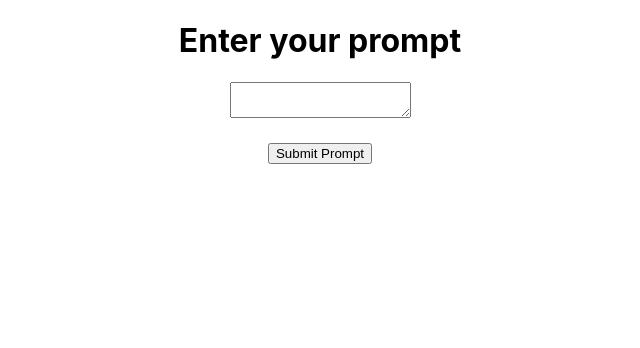
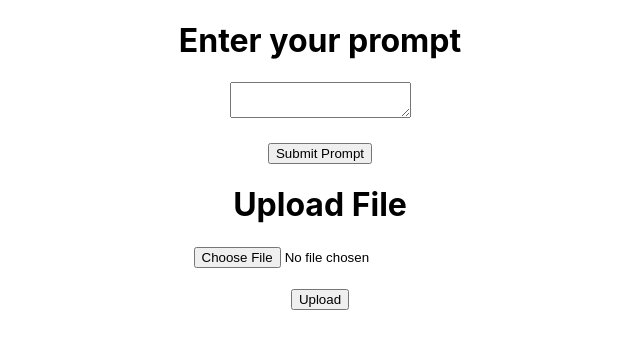
Before and after one commit to alejmedinajr/AI-Detector, a React (Create React App) app in the folder main-react-app/: page / in a window 1280 px wide. Shown: the top 348 px of the page, without its empty margins (320-960 px from the left). Built offline with nearby package versions, Linux system fonts and the light colour scheme.

Commit message:
Creating React File upload component
Finished up frontend of ticket.

```diff
--- a/main-react-app/src/App.js
+++ b/main-react-app/src/App.js
@@ -1,10 +1,12 @@
 import "./App.css"
 import PromptForm from "./PromptForm";
+import FileForm from "./components/FileForm";
 
 function App() {
   return (
     <div className="App">
       <PromptForm />
+      <FileForm />
     </div>
   );
 }
--- /dev/null
+++ b/main-react-app/src/components/FileForm.js
@@ -0,0 +1,33 @@
+import { useState } from "react";
+
+function FileForm(){
+    const [file, setFile] = useState(null);
+
+    const handleFileInputChange = (event) => {
+        setFile(event.target.files[0])
+    }
+
+    const handleSubmit = (event) => {
+        event.preventDefault();
+
+        const formData = new FormData();
+        formData.append('file_upload');
+    }
+
+    return (
+        <div>
+            <h1>Upload File</h1>
+
+            <form onSubmit={handleSubmit}>
+                <div style={{marginBottom: "20px"}}>
+                    <input type="file" onChange={handleFileInputChange} />
+                </div>
+
+                <button type="submit">Upload</button>
+            </form>
+            { file && <p>{file.name}</p>}
+        </div>
+    )
+}
+
+export default FileForm
```
